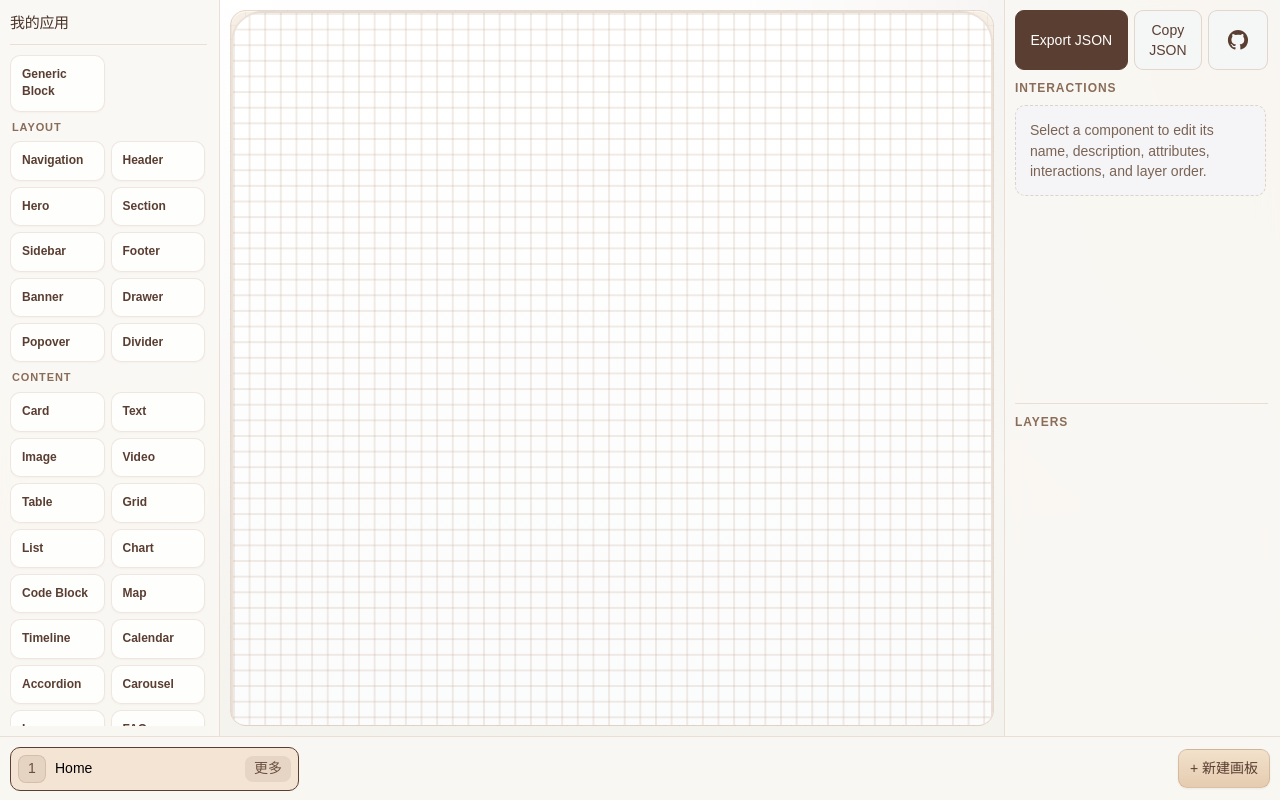
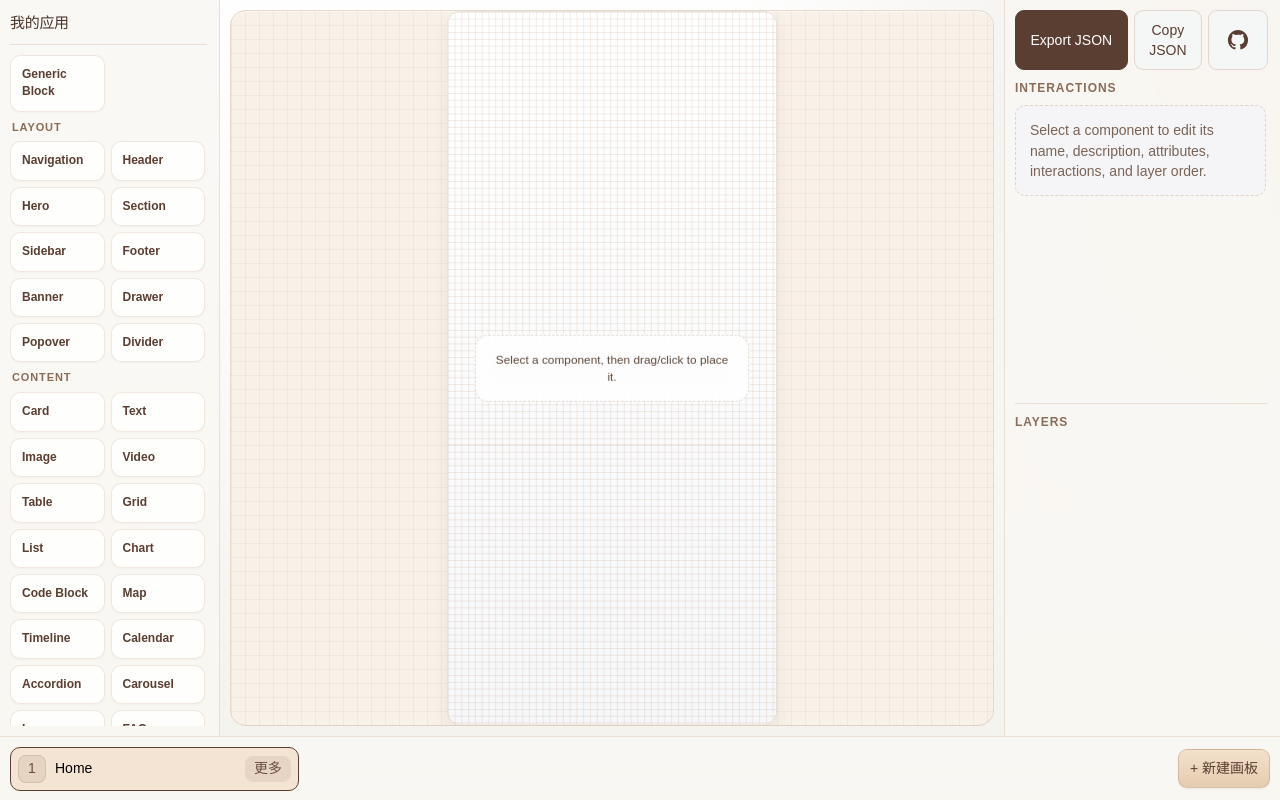
Before and after one commit to kaelem1/wireframe-for-llm, a React (Vite) app: page / in a window 1280 px wide. Both pictures are taken after a click on the button "创建项目". Built offline with nearby package versions, Linux system fonts and the light colour scheme.

Commit message:
fix: fit canvas and allow empty project name

```diff
--- a/src/components/BoardCanvas.tsx
+++ b/src/components/BoardCanvas.tsx
@@ -6,7 +6,7 @@
 4. 当前支持 Option/Alt 拖拽复制所选组件与越界移动缩放
 5. 拖动与缩放改为本地预览，松手一次性提交历史，避免 undo 按轨迹回放
 6. 待放置期间屏蔽其他图层的选中与拖拽入口，并将新建图层切到无圆点的锁定高亮
-7. 画板按 cover 比例铺满 stage，超出方向滚动，不保留非画板空白
+7. 画板按 contain 比例完整显示在 stage 中间
 8. 更新后检查所属 `.folder.md`
 */
 
@@ -751,8 +751,8 @@ export function BoardCanvas() {
         <div
           className="canvas-stage__viewport"
           style={{
-            minWidth: scaledBoardWidth,
-            minHeight: scaledBoardHeight,
+            width: scaledBoardWidth,
+            height: scaledBoardHeight,
           }}
         >
           <div
--- a/src/index.css
+++ b/src/index.css
@@ -9,7 +9,7 @@
 7. 待放置期间新建图层改用深色锁定高亮，不再显示普通选中外框与缩放圆点
 8. 图层列表项左侧补入轻量拖拽 grip 提示，整行仍保持可拖拽排序
 9. setup 首屏全视口居中，右栏导出区固定 60px，画板菜单脱离滚动列表裁切
-10. canvas stage 直接由 cover 后的画板铺满，超出方向滚动
+10. canvas stage 直接居中显示 contain 后的完整画板
 11. 更新后检查所属 `.folder.md`
 */
 
@@ -431,8 +431,8 @@ body {
 .canvas-stage {
   display: flex;
   flex: 1;
-  align-items: stretch;
-  justify-content: flex-start;
+  align-items: center;
+  justify-content: center;
   min-width: 0;
   min-height: 0;
   overflow: auto;
@@ -449,9 +449,7 @@ body {
 
 .canvas-stage__viewport {
   position: relative;
-  flex: 1 0 auto;
-  width: 100%;
-  height: 100%;
+  flex: 0 0 auto;
 }
 
 .board-canvas,
--- a/src/stores/appStore.ts
+++ b/src/stores/appStore.ts
@@ -9,7 +9,8 @@
 7. preview 特性已删除，不再维护 preview 状态
 8. 待放置期间禁用其他图层选中入口
 9. 当前支持组件 description 与 type 原位编辑
-9. 更新后检查所属 `.folder.md`
+10. 项目名编辑允许临时空值，默认名只在创建等边界入口兜底
+11. 更新后检查所属 `.folder.md`
 */
 
 import { applyPatches, enablePatches, produceWithPatches, type Patch } from 'immer'
@@ -298,7 +299,7 @@ export const useAppStore = create<StoreState>((set, get) => {
     setProjectName: (name) =>
       commit((draft) => {
         if (draft.project) {
-          draft.project.project = name || DEFAULT_PROJECT_NAME
+          draft.project.project = name
         }
       }),
     setActiveBoardId: (boardId) =>
--- a/src/utils/project.ts
+++ b/src/utils/project.ts
@@ -1,7 +1,7 @@
 /*
 [PROTOCOL]:
 1. 逻辑变更后更新此 Header
-2. 当前包含项目导出扩展、双语命名辅助、cover 缩放与放置/命名辅助
+2. 当前包含项目导出扩展、双语命名辅助、contain 缩放与放置/命名辅助
 3. 组件归一化仅做最小尺寸约束，不再锁死边界位置或尺寸
 4. 组件复制支持可控偏移，供粘贴与 Option 拖拽复用
 5. 导出 JSON 会为越界组件补 clipped，并写入 clipped/手绘容差/禁 emoji 三类 _instructions；组件描述会映射为 info
@@ -60,7 +60,7 @@ export function clamp(value: number, min: number, max: number) {
 }
 
 export function getBoardFitScale(boardSize: BoardSize, stageWidth: number, stageHeight: number) {
-  return Math.max(stageWidth / boardSize.width, stageHeight / boardSize.height)
+  return Math.min(stageWidth / boardSize.width, stageHeight / boardSize.height)
 }
 
 export function getDeviceSize(device: DevicePreset, custom?: BoardSize) {
```
Also changed, not shown: .ai/current.md, .ai/decisions.md, src/.folder.md, src/components/.folder.md, src/stores/.folder.md, src/utils/.folder.md, 1 other file (tests, documents, lock files or other folders).
